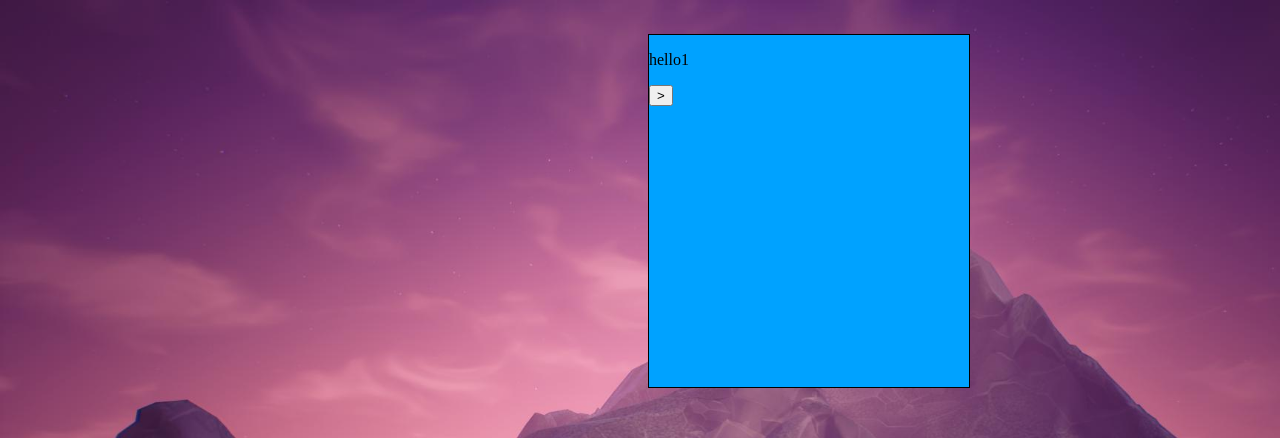
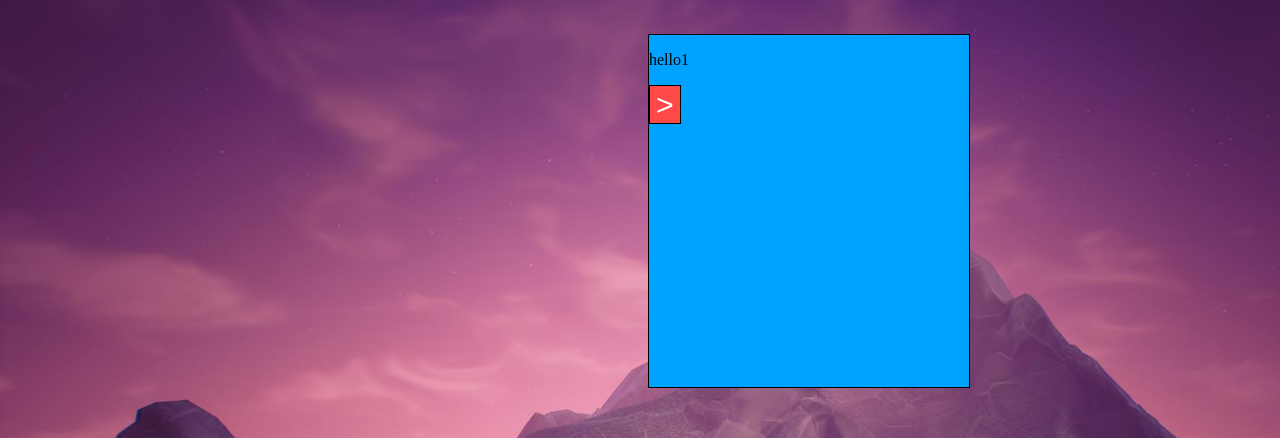
Before and after one commit to eNinja-In/HBD, a plain HTML site: page index.html in a window 1280 px wide. Shown: the top 438 px of the page. Drawn offline with Linux system fonts and the light colour scheme.

Commit message:
Update index.html

```diff
--- a/index.html
+++ b/index.html
@@ -9,24 +9,24 @@
 <body>
   <div class="book">
     <div class="bookPages">
-      <div class="pageFront1"><p>hello9</p><button id="nextbtn">></button></div>
-      <div class="pageBack1"><p>hello10</p><button id ="prevbtn"><</button></div>
+      <div class="pageFront1"><p>hello9</p><button class="nextbtn">></button></div>
+      <div class="pageBack1"><p>hello10</p><button class ="prevbtn"><</button></div>
     </div>
     <div class="bookPages">
-      <div class="pageFront2"><p>hello7</p><button id="nextbtn">></button></div>
-      <div class="pageBack2"><p>hello8</p><button id ="prevbtn"><</button></div>
+      <div class="pageFront2"><p>hello7</p><button class="nextbtn">></button></div>
+      <div class="pageBack2"><p>hello8</p><button class ="prevbtn"><</button></div>
     </div>
     <div class="bookPages">
-      <div class="pageFront3"><p>hello5</p><button id="nextbtn">></button></div>
-      <div class="pageBack3"><p>hello6</p><button id ="prevbtn"><</button></div>
+      <div class="pageFront3"><p>hello5</p><button class="nextbtn">></button></div>
+      <div class="pageBack3"><p>hello6</p><button class ="prevbtn"><</button></div>
     </div>
     <div class="bookPages">
-      <div class="pageFront4"><p>hello3</p><button id="nextbtn">></button></div>
-      <div class="pageBack4"><p>hello4</p><button id ="prevbtn"><</button></div>
+      <div class="pageFront4"><p>hello3</p><button class="nextbtn">></button></div>
+      <div class="pageBack4"><p>hello4</p><button class ="prevbtn"><</button></div>
     </div>
     <div class="bookPages">
-      <div class="pageFront5"><p>hello1</p><button id="nextbtn">></button></div>
-      <div class="pageBack5"><p>hello2</p><button id ="prevbtn"><</button></div>
+      <div class="pageFront5"><p>hello1</p><button class="nextbtn">></button></div>
+      <div class="pageBack5"><p>hello2</p><button class ="prevbtn"><</button></div>
     </div>
   </div>
   <script src="js.js"></script>
```
